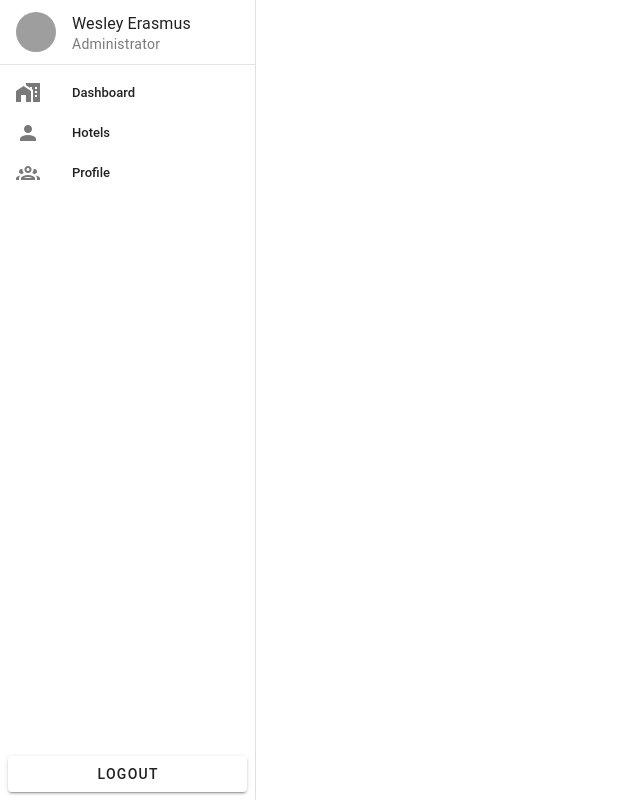
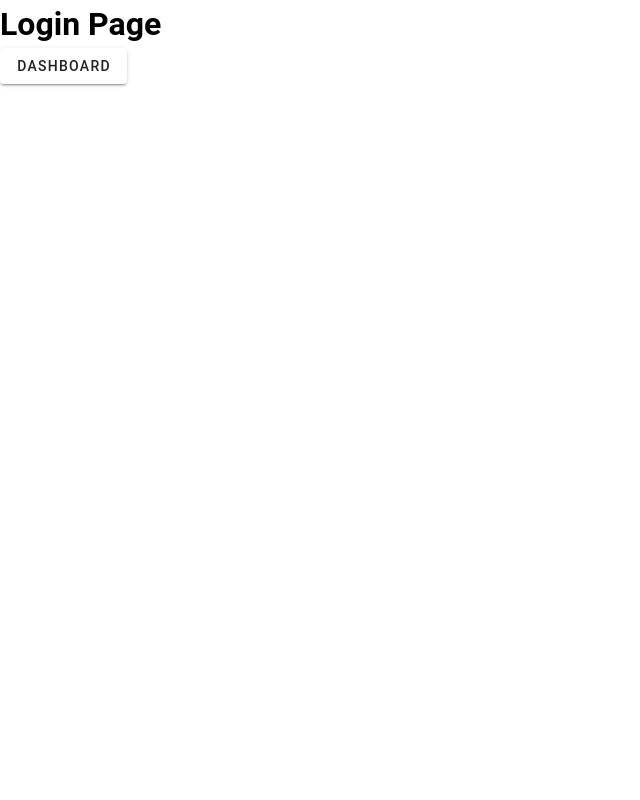
Before and after one commit to WesleyErasmus/hotel_booking_app_vue_php, a Vue app: page /login in a window 1280 px wide. Shown: the whole page, without its empty margins (0-640 px from the left). Built offline with nearby package versions, Linux system fonts and the light colour scheme; grey boxes are pictures that could not be loaded.

Commit message:
Created page: Login

```diff
--- a/src/App.vue
+++ b/src/App.vue
@@ -1,11 +1,13 @@
 <script setup>
-import { RouterLink, RouterView } from "vue-router";
+import { RouterView } from "vue-router";
 </script>
 <template>
-  <SideNavigationDrawer />
+  <!-- Conditionally rendering my nav by checking the name of the current route using v-if directive -->
+  <SideNavigationDrawer v-if="!['login'].includes($route.name)" />
 
-
-  <RouterView />
+  <main>
+    <RouterView />
+  </main>
 </template>
 <script>
 import SideNavigationDrawer from "./components/SideNavigationDrawer.vue";
--- a/src/router/index.js
+++ b/src/router/index.js
@@ -1,4 +1,5 @@
 import { createRouter, createWebHistory } from "vue-router";
+import Login from "../views/LoginPage.vue";
 import Dashboard from "../views/1_Dashboard/DashboardPage.vue";
 import Hotels from "../views/2_Hotels/HotelsPage.vue";
 import Profile from "../views/3_Profile/ProfilePage.vue";
@@ -6,6 +7,11 @@ import Profile from "../views/3_Profile/ProfilePage.vue";
 const router = createRouter({
   history: createWebHistory(import.meta.env.BASE_URL),
   routes: [
+    {
+      path: "/login",
+      name: "login",
+      component: Login,
+    },
     {
       path: "/dashboard",
       name: "dashboard",
--- /dev/null
+++ b/src/views/LoginPage.vue
@@ -0,0 +1,12 @@
+<template>
+  <h1>Login Page</h1>
+  <router-link :to="{ name: 'dashboard' }">
+    <v-btn>Dashboard</v-btn>
+  </router-link>
+</template>
+
+<script>
+export default {};
+</script>
+
+<style></style>
```
Lines whose indentation alone changed are shown as unchanged.
